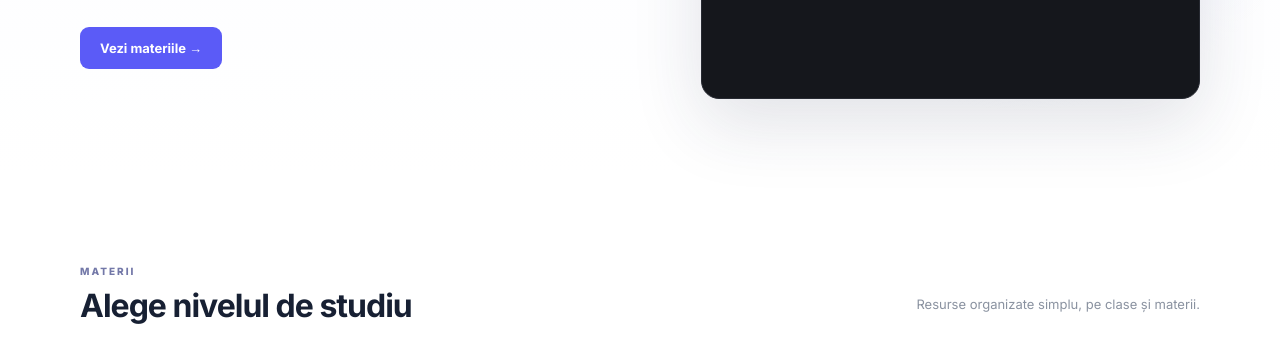
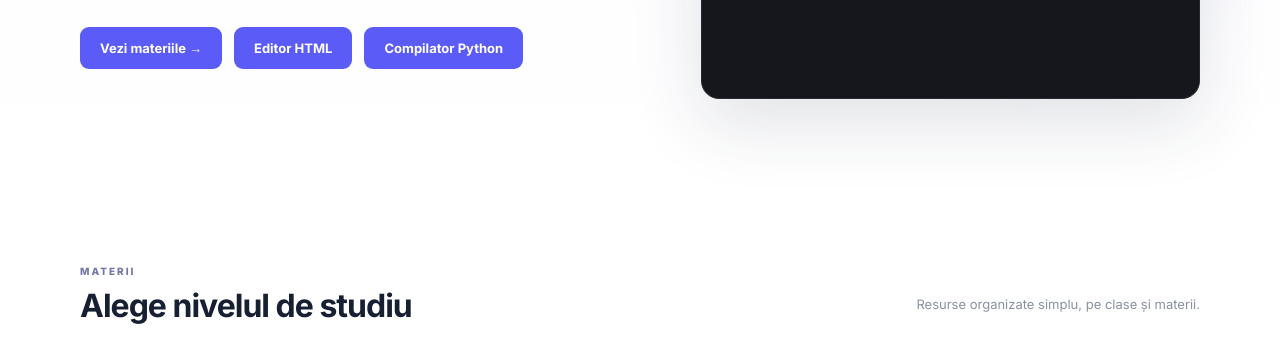
Before and after one commit to justiin14/edu-space, a plain HTML site: page index.html in a window 1280 px wide. Shown: the part 463-800 px from the top of the page. Drawn offline with Linux system fonts and the light colour scheme.

Commit message:
added buttons to compiler/editor

```diff
--- a/index.html
+++ b/index.html
@@ -46,6 +46,9 @@
 
           <div class="hero-actions">
             <a href="#materii" class="btn primary">Vezi materiile →</a>
+			<a href="https://www.programiz.com/html/online-compiler" class="btn primary">Editor HTML</a>
+			<a href="https://www.programiz.com/python-programming/online-compiler/" class="btn primary">Compilator Python</a>
+
           </div>
         </div>
 
```
